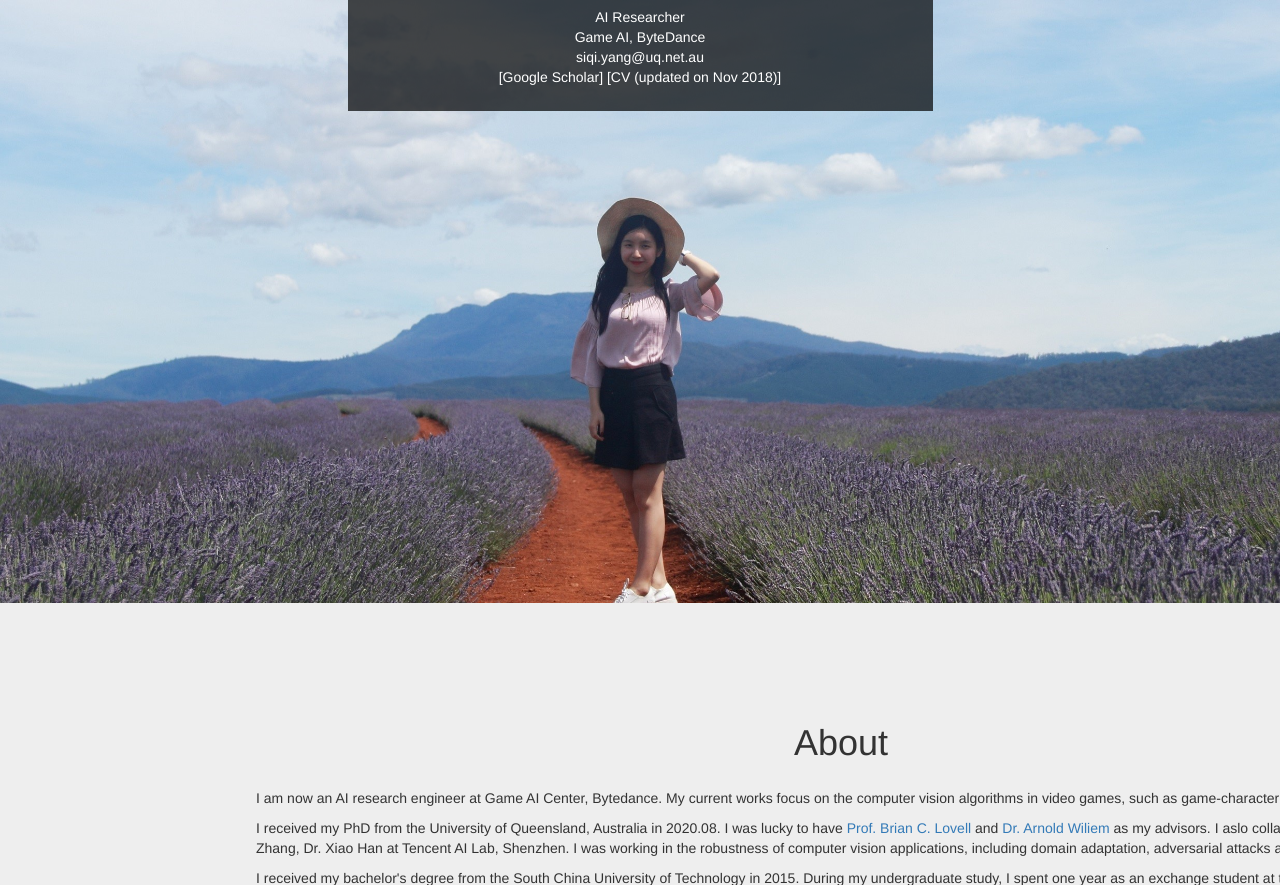
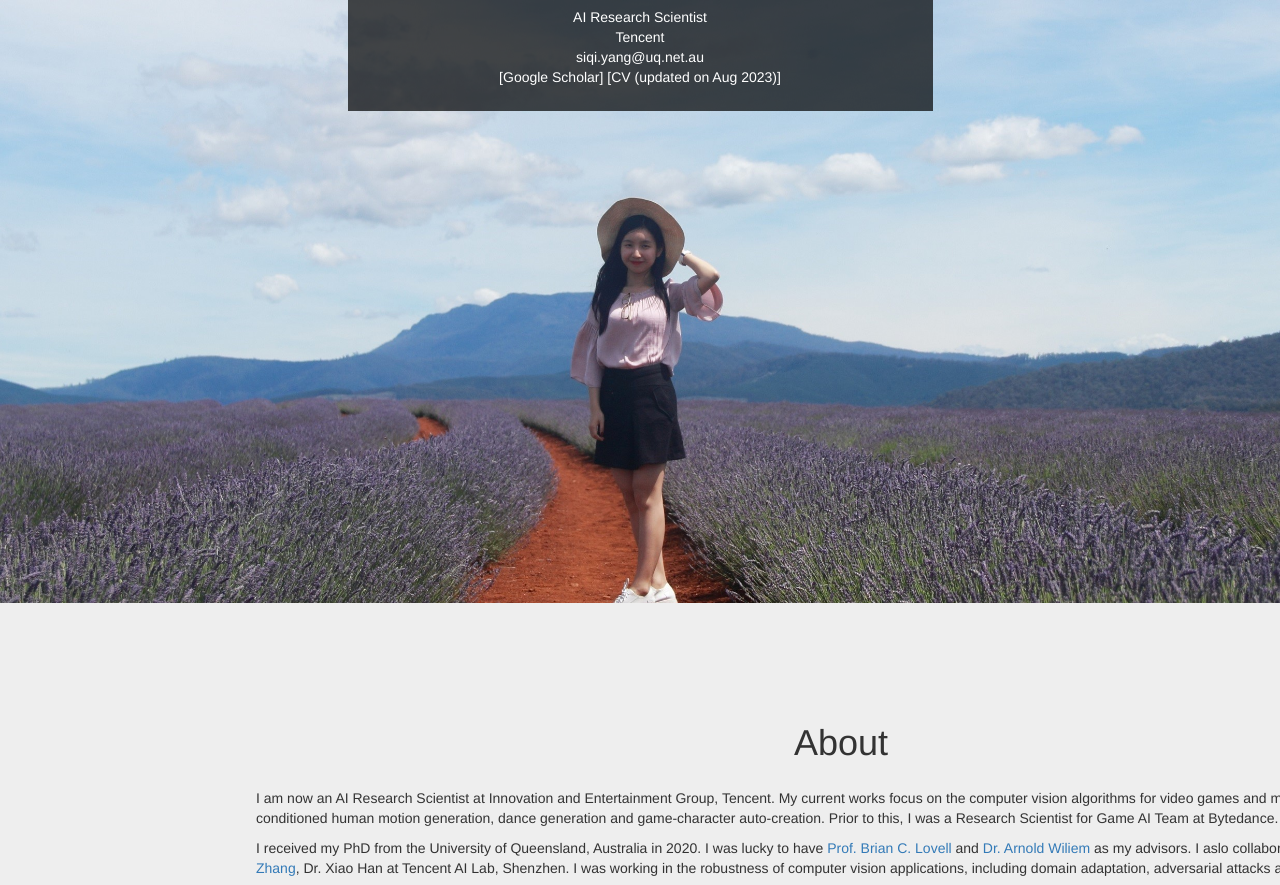
Before and after one commit to siqiyang/siqiyang.github.io, a plain HTML site: page index.html in a window 1280 px wide. Shown: the part 197-1082 px from the top of the page. Drawn offline with nearby package versions, Linux system fonts and the light colour scheme.

Commit message:
update intro

```diff
--- a/index.html
+++ b/index.html
@@ -71,13 +71,13 @@ scrollspy function -->
         <h1>Siqi Yang</h1>
         <p>
           <!-- Stanford Vision and Learning Lab<br> -->
-		  AI Researcher<br>
-          Game AI, ByteDance<br>
+		  AI Research Scientist<br>
+          Tencent<br>
           <!-- The University of Queensland<br> -->
           siqi.yang@uq.net.au<br>
           <a href="https://scholar.google.com.au/citations?user=AP6NwOkAAAAJ&hl=en">[Google Scholar]</a>
           <!-- <a href="https://github.com/d1ngn1gefe1">[Github]</a> -->
-          <a href="intro/CV_Siqi_Yang_UQ.pdf">[CV (updated on Nov 2018)]</a>
+          <a href="intro/CV_Siqi.pdf">[CV (updated on Aug 2023)]</a>
         </p>
       </div>
     </div>
@@ -93,11 +93,11 @@ scrollspy function -->
 
     <div class="row">
       <p class="text-left">
-        I am now an AI research engineer at Game AI Center, Bytedance. My current works focus on the computer vision algorithms in video games, such as game-character auto-creation.
+        I am now an AI Research Scientist at Innovation and Entertainment Group, Tencent. My current works focus on the computer vision algorithms for video games and metaverse, such as text conditioned human motion generation, dance generation and game-character auto-creation. Prior to this, I was a Research Scientist for Game AI Team at Bytedance.
       </p>
       <p class="text-left">
-        I received my PhD from the University of Queensland, Australia in 2020.08. I was lucky to have <a href="https://researchers.uq.edu.au/researcher/327">Prof. Brian C. Lovell</a> and <a href="https://www.uq.id.au/a.wiliem/">Dr. Arnold Wiliem</a> as my advisors.
-        I aslo collaborated with Dr. Jun Zhang, Dr. Xiao Han at Tencent AI Lab, Shenzhen.
+        I received my PhD from the University of Queensland, Australia in 2020. I was lucky to have <a href="https://researchers.uq.edu.au/researcher/327">Prof. Brian C. Lovell</a> and <a href="https://sites.google.com/view/arnoldwiliem/home">Dr. Arnold Wiliem</a> as my advisors.
+        I aslo collaborated with <a href="https://junzhang.org/">Dr. Jun Zhang</a>, Dr. Xiao Han at Tencent AI Lab, Shenzhen.
         I was working in the robustness of computer vision applications, including domain adaptation, adversarial attacks and false positives.
       </p>
       <p class="text-left">
@@ -191,7 +191,7 @@ scrollspy function -->
 <section id="publication" class="section-publication">
   <div class="container">
     <div class="row">
-      <h1 class="subtitle">Selected Publications</h1>
+      <h1 class="subtitle">Publications</h1>
     </div>
 
     <div class="row">
```
Also changed, not shown: 2 other files.
